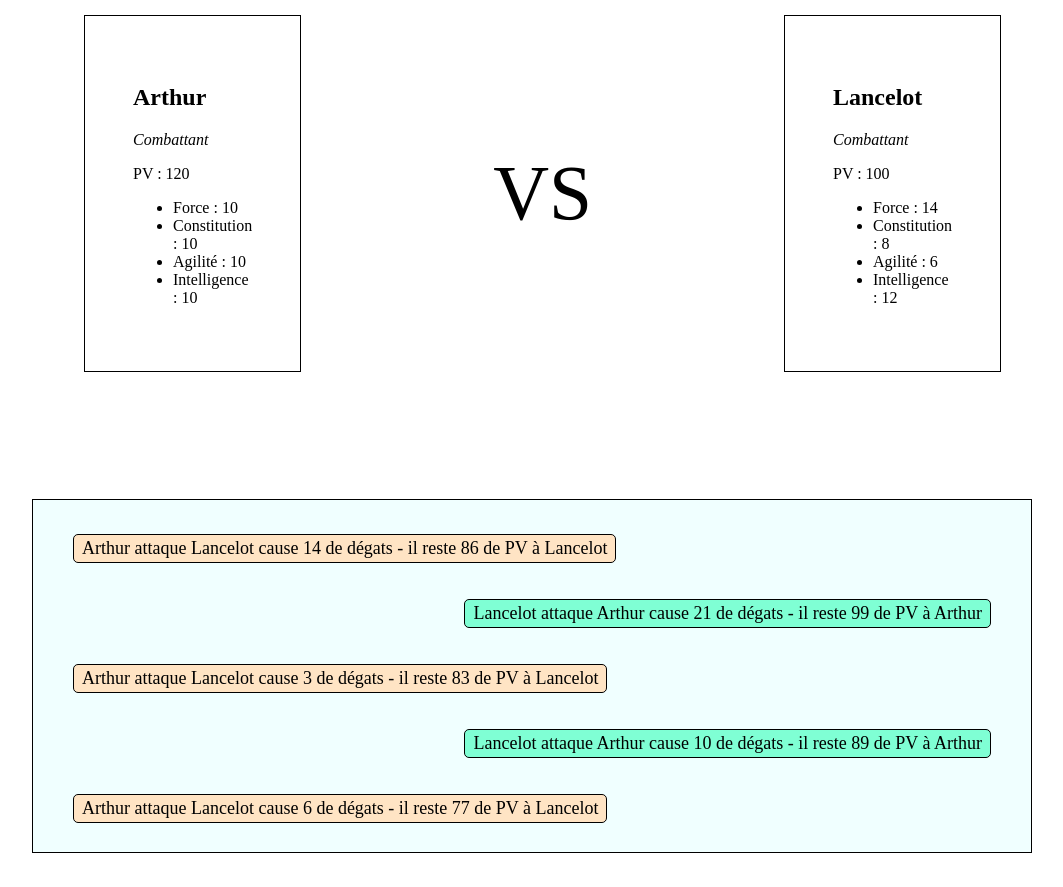
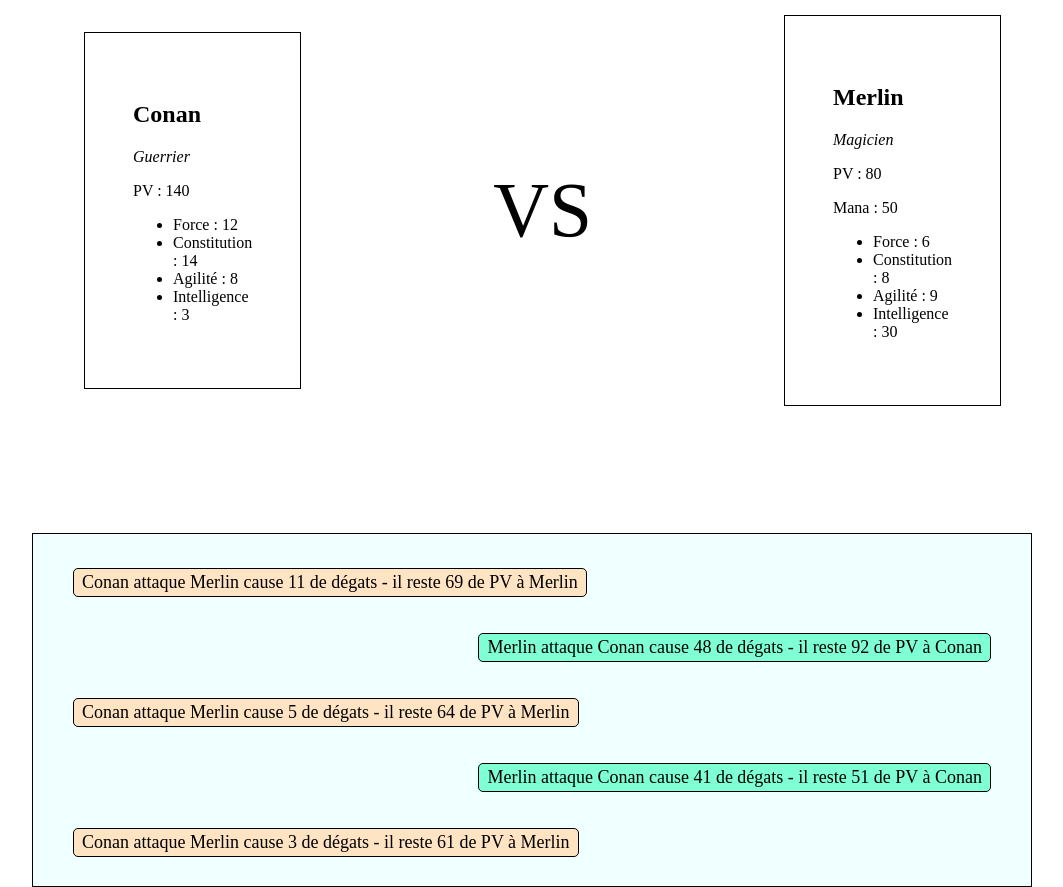
Before and after one commit to taldaitz/bagarre_simulator, a PHP site: page / in a window 1280 px wide. Shown: the whole page, without its empty margins (108-1171 px from the left). Before the commit the page ends 853 px from the top, so only its background shows below. Run offline with PHP 8.4, Linux system fonts and the light colour scheme.

Commit message:
Add some abstract and add 2 class Warrior and Wizard

```diff
--- a/Fighter.php
+++ b/Fighter.php
@@ -1,6 +1,6 @@
 <?php
 
-class Fighter {
+abstract class Fighter {
     public string $name;
     public int $health;
     public int $strength;
@@ -8,17 +8,24 @@ class Fighter {
     public int $agility;
     public int $intelligence;
 
+    public abstract function getJob() : string;
+
+    public function displayRessources() : string
+    {
+        return '<p>
+                    <span>PV : </span> ' . $this->health . '
+                </p>';
+    }
+
     public function displayProperties()
     {
         return '
             <section class="character_panel">
             <h2>' . $this->name . '</h2>
-            <cite>Combattant</cite>
+            <cite>' . $this->getJob() . '</cite>
             <div class="character_energy">
 
-                <p>
-                    <span>PV : </span> ' . $this->health . '
-                </p>
+                ' . $this->displayRessources() . '
 
             </div>
             <div class="character_stats">
@@ -35,7 +42,7 @@ class Fighter {
 
     public function hit(Fighter $target) : int
     {
-        $damage = round(( rand(0, $this->strength * 1.5) - rand(0, $target->constitution /2)) / (100 -  rand(0, $target->agility)) * 100);
+        $damage = round(( rand(0, round($this->strength * 1.5)) - rand(0, round($target->constitution /2))) / (100 -  rand(0, $target->agility)) * 100);
         $damage = $damage > 0 ? $damage : 0;
         return $damage;
     }
--- /dev/null
+++ b/Warrior.php
@@ -0,0 +1,9 @@
+<?php
+
+class Warrior extends Fighter
+{
+    public function getJob(): string
+    {
+        return 'Guerrier';
+    }
+}
--- /dev/null
+++ b/Wizard.php
@@ -0,0 +1,30 @@
+<?php
+
+class Wizard extends Fighter
+{
+    public int $mana;
+
+    public function getJob(): string
+    {
+        return 'Magicien';
+    }
+
+    public function displayRessources() : string
+    {
+        return  parent::displayRessources() .
+                    '<p>
+                        <span>Mana : </span> ' . $this->mana . '
+                    </p>'
+        ;
+    }
+
+    public function hit(Fighter $target): int
+    {
+        if($this->mana <= 0) return parent::hit($target);
+        $this->mana -= 5;
+
+        $damage = round(( rand(0, round($this->intelligence * 2.5)) - rand(0, round($target->constitution / 3))) / (100 -  rand(0, $target->agility)) * 100);
+        $damage = $damage > 0 ? $damage : 0;
+        return $damage;
+    }
+}
--- a/index.php
+++ b/index.php
@@ -1,24 +1,27 @@
 <?php
 
 require_once('Fighter.php');
+require_once('Warrior.php');
+require_once('Wizard.php');
 require_once('Fight.php');
 
-$fighter = new Fighter();
-$fighter->name = 'Arthur';
-$fighter->health = 120;
-$fighter->strength = 10;
-$fighter->constitution = 10;
-$fighter->agility = 10;
-$fighter->intelligence = 10;
+$fighter = new Warrior();
+$fighter->name = 'Conan';
+$fighter->health = 140;
+$fighter->strength = 12;
+$fighter->constitution = 14;
+$fighter->agility = 8;
+$fighter->intelligence = 3;
 
 
-$opponent = new Fighter();
-$opponent->name = 'Lancelot';
-$opponent->health = 100;
-$opponent->strength = 14;
+$opponent = new Wizard();
+$opponent->name = 'Merlin';
+$opponent->health = 80;
+$opponent->strength = 6;
 $opponent->constitution = 8;
-$opponent->agility = 6;
-$opponent->intelligence = 12;
+$opponent->agility = 9;
+$opponent->intelligence = 30;
+$opponent->mana = 50;
 
 
 
```
